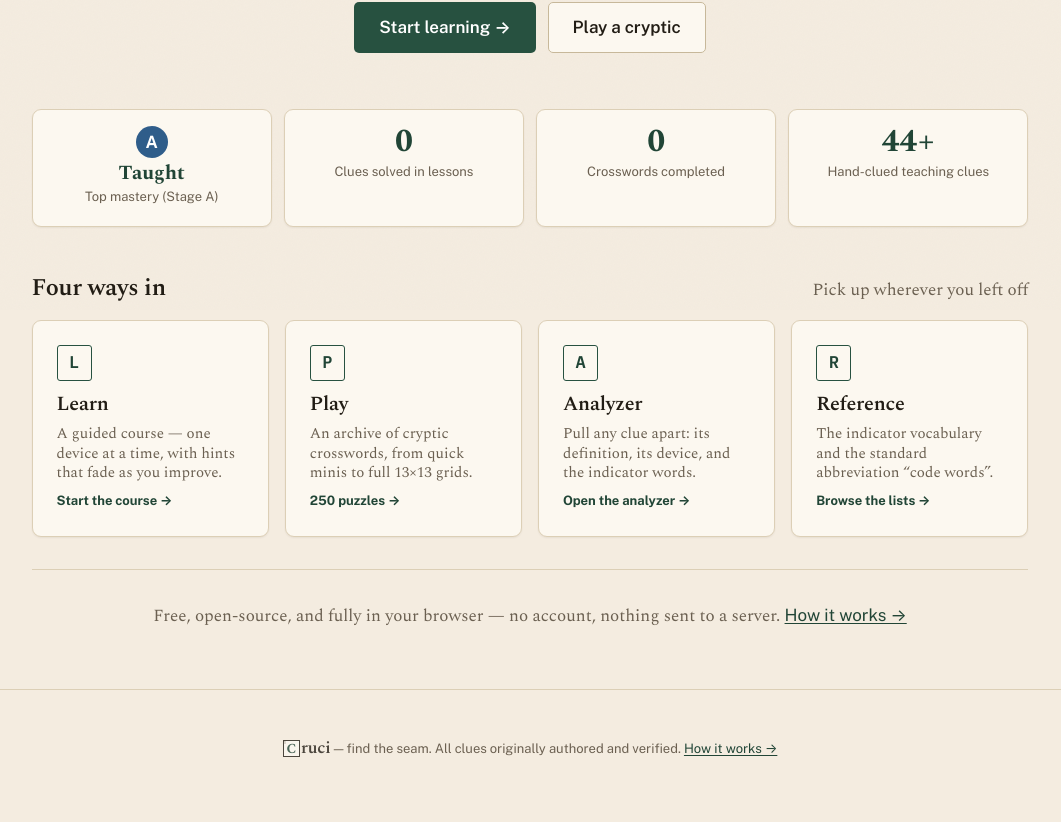
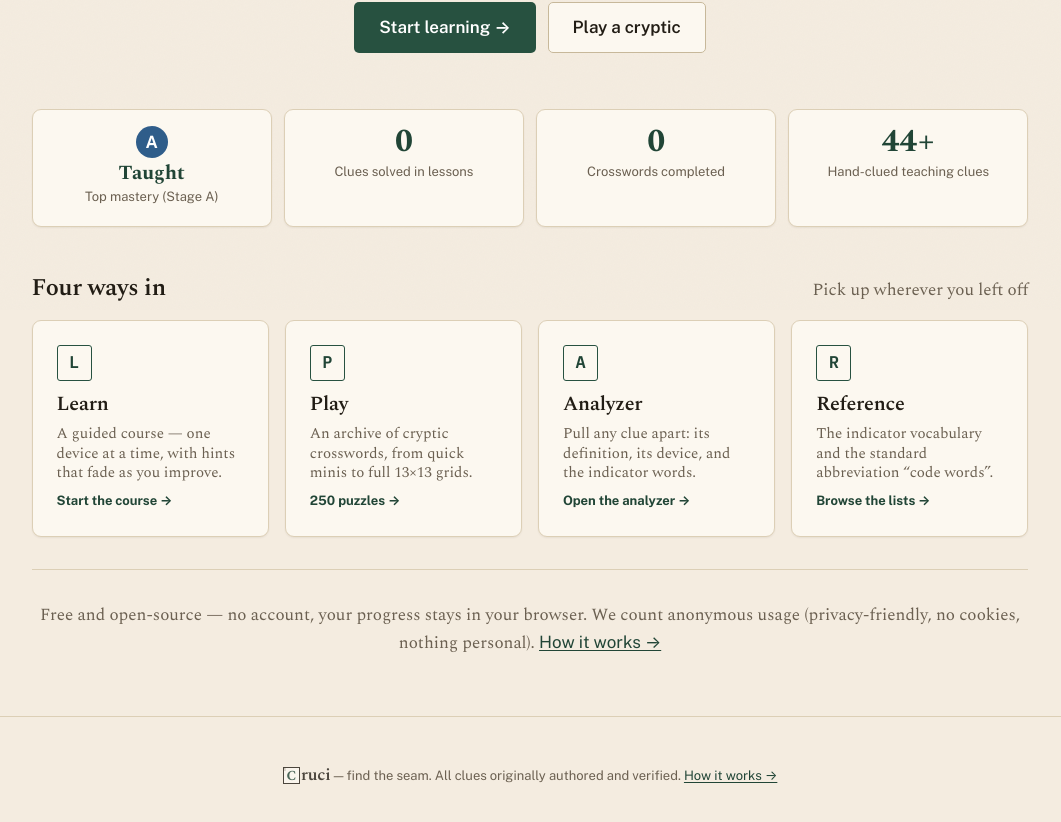
Before and after one commit to JGM-89/cryptic-crossword-trainer, a React (Vite) app: page /#/ in a window 1280 px wide. Shown: the part 490-1312 px from the top of the page, without its empty margins (110-1171 px from the left). Built offline with nearby package versions, Linux system fonts and the light colour scheme.

Commit message:
docs: honest analytics copy on Home and About

```diff
--- a/src/pages/AboutPage.tsx
+++ b/src/pages/AboutPage.tsx
@@ -65,7 +65,8 @@ export function AboutPage() {
         <p>
           Everything is stored locally in your browser (IndexedDB) — there is no account
           and no server. You have solved <strong>{solvedCount}</strong> clue
-          {solvedCount === 1 ? '' : 's'} so far.
+          {solvedCount === 1 ? '' : 's'} so far.{' '}
+          We collect anonymous, cookie-less usage counts (which lessons and puzzles get played) to decide what to build next — never anything personal.
         </p>
         <button
           type="button"
--- a/src/pages/HomePage.tsx
+++ b/src/pages/HomePage.tsx
@@ -113,7 +113,7 @@ export function HomePage() {
       <hr className="rule" />
       <section className="home-foot">
         <p className="muted">
-          Free, open-source, and fully in your browser — no account, nothing sent to a server.{' '}
+          Free and open-source — no account, your progress stays in your browser. We count anonymous usage (privacy-friendly, no cookies, nothing personal).{' '}
           <Link to="/about">How it works →</Link>
         </p>
       </section>
```
